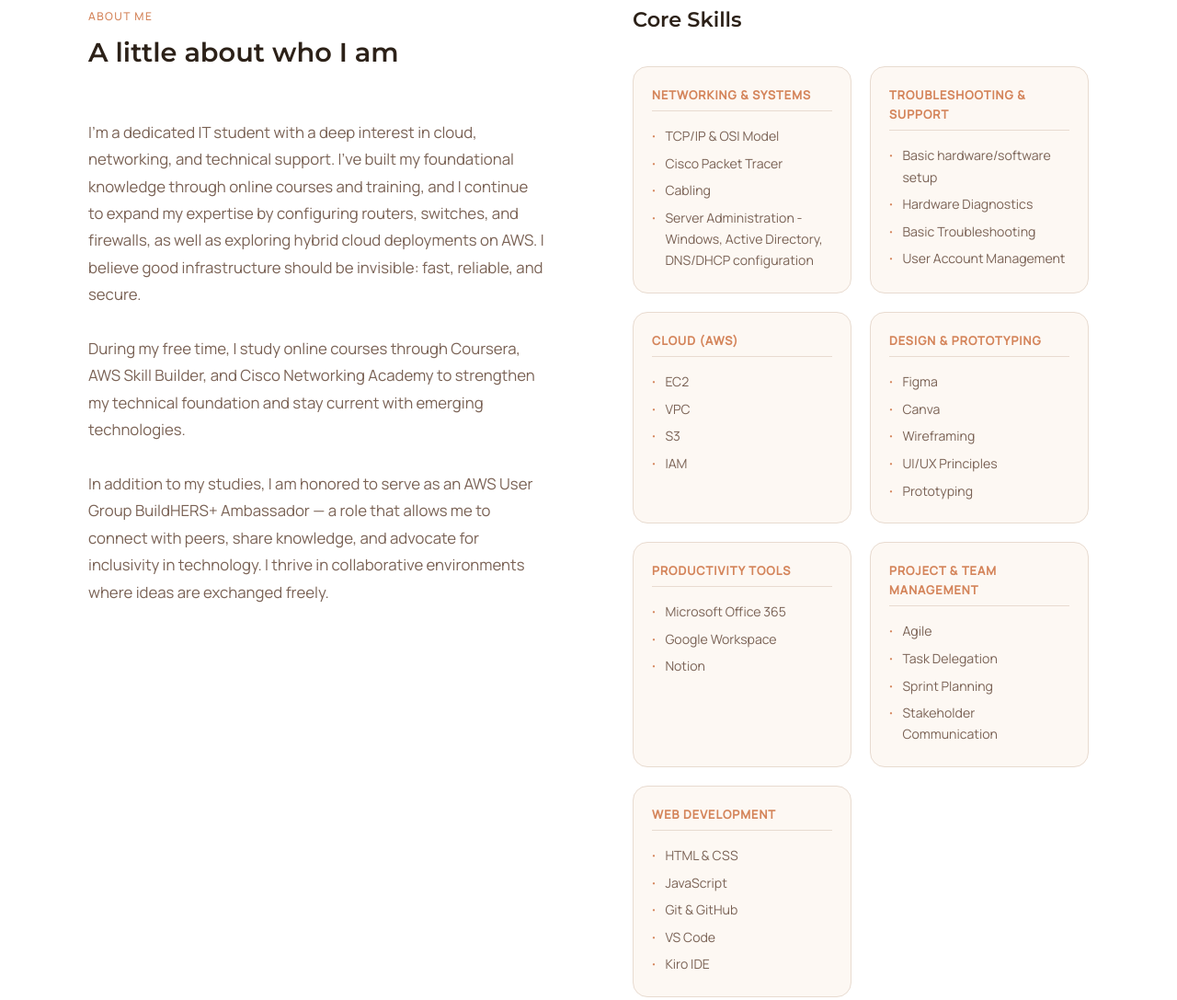
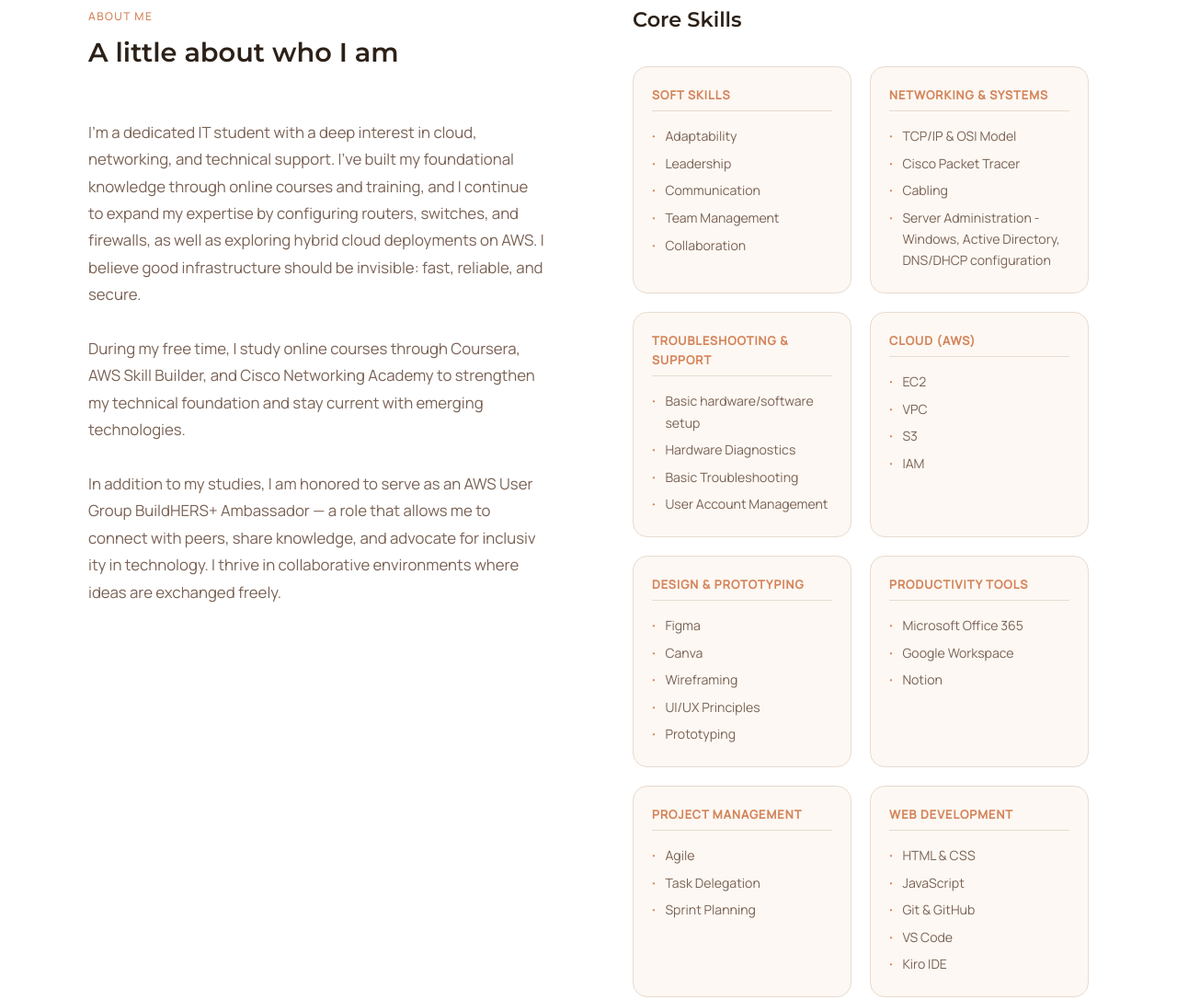
Before and after one commit to httppaui/portfolio, a website built with Vite: page index.html in a window 1280 px wide. Shown: the part 893-1980 px from the top of the page at 92% size. Built offline with nearby package versions, Linux system fonts and the light colour scheme.

Commit message:
Update core skills - add soft skills

```diff
--- a/index.html
+++ b/index.html
@@ -77,13 +77,23 @@
           fast, reliable, and secure. <br><br> During my free time, I study online courses through Coursera, AWS Skill Builder,
           and Cisco Networking Academy to strengthen my technical foundation and stay current with emerging technologies. <br><br>
           In addition to my studies, I am honored to serve as an AWS User Group BuildHERS+ Ambassador — a role that allows me to
-          connect with peers, share knowledge, and advocate for inclusivity in technology. I thrive in collaborative environments
+          connect with peers, share knowledge, and advocate for inclusiv  ity in technology. I thrive in collaborative environments
           where ideas are exchanged freely.
           </p>
         </div>
         <div class="about__skills">
           <h3 class="skills__heading">Core Skills</h3>
           <div class="skills__grid">
+            <div class="skill-category">
+              <h4>Soft Skills</h4>
+              <ul role="list">
+                <li>Adaptability</li>
+                <li>Leadership</li>
+                <li>Communication</li>
+                <li>Team Management</li>
+                <li>Collaboration</li>
+              </ul>
+            </div>
             <div class="skill-category">
               <h4>Networking & Systems</h4>
               <ul role="list">
@@ -130,12 +140,11 @@
               </ul>
             </div>
             <div class="skill-category">
-              <h4>Project &amp; Team Management</h4>
+              <h4>Project Management</h4>
               <ul role="list">
                 <li>Agile</li>
                 <li>Task Delegation</li>
                 <li>Sprint Planning</li>
-                <li>Stakeholder Communication</li>
               </ul>
             </div>
             <div class="skill-category">
```
